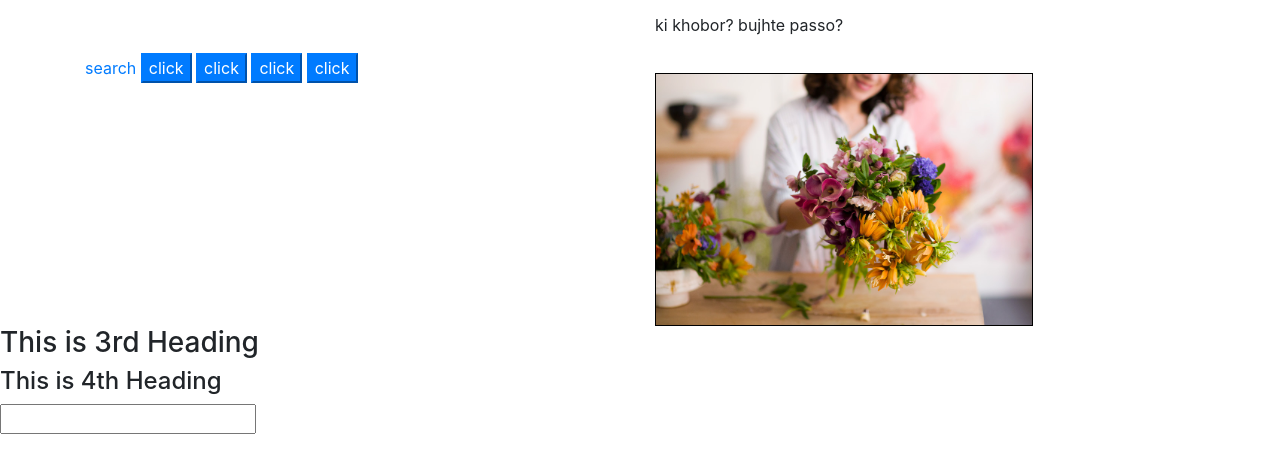
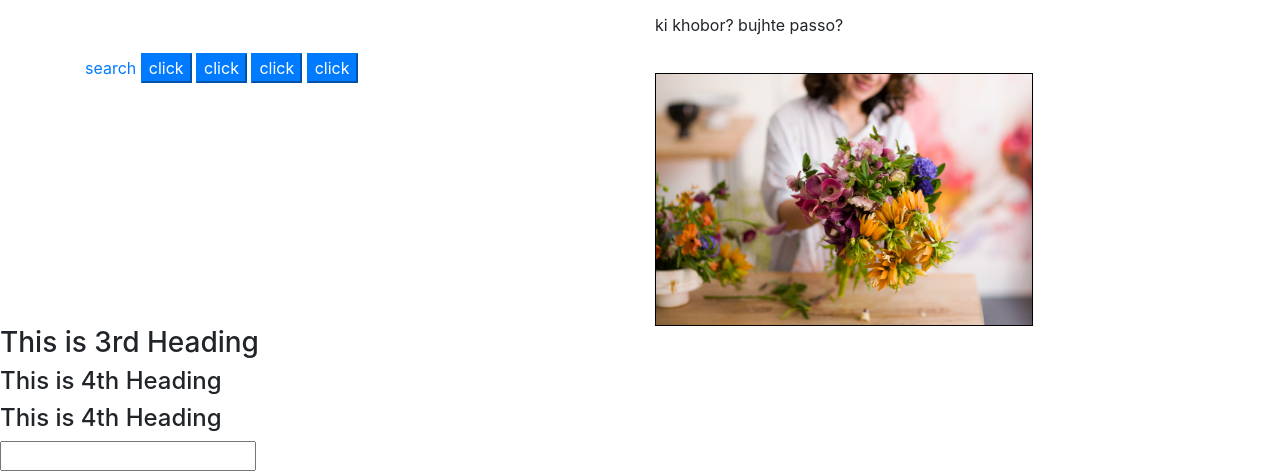
Before and after one commit to SrZitu/jQuery_Practice, a plain HTML site: page all/index.html in a window 1280 px wide. Shown: the part 345-816 px from the top of the page. Drawn offline with nearby package versions, Linux system fonts and the light colour scheme.

Commit message:
2nd commit

```diff
--- a/all/index.html
+++ b/all/index.html
@@ -42,6 +42,7 @@
     <div>
       <h3>This is 3rd Heading</h3>
       <h4>This is 4th Heading</h4>
+      <h4>This is 4th Heading</h4>
       <input type="text" name="" value="" />
     </div>
   </body>
```
